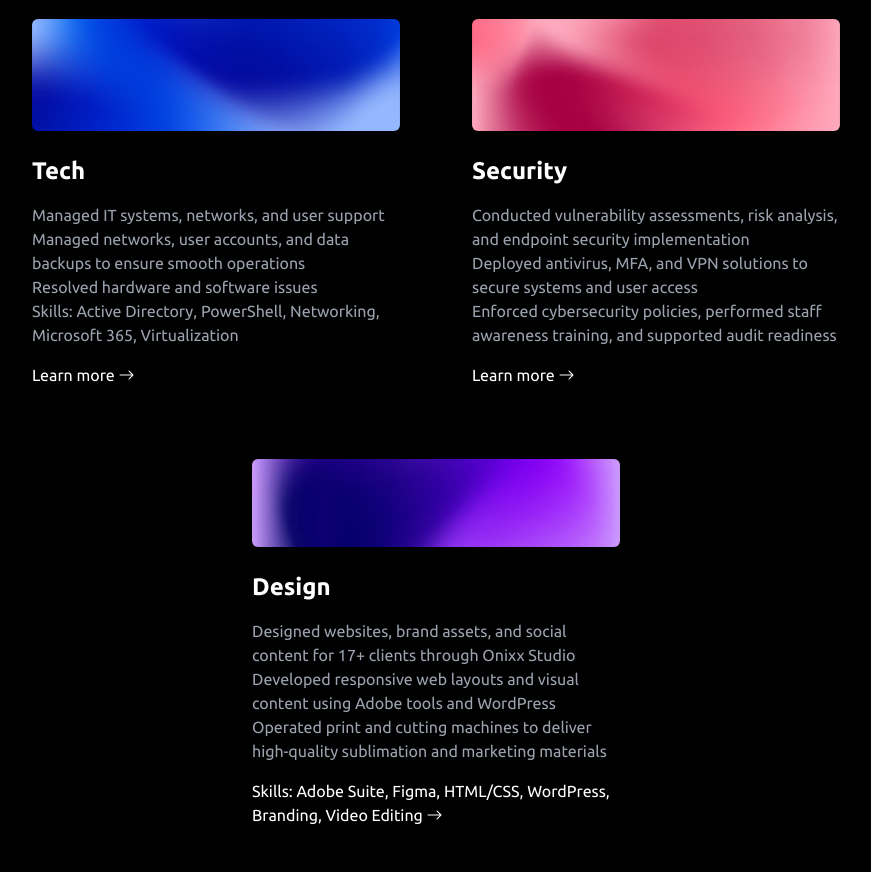
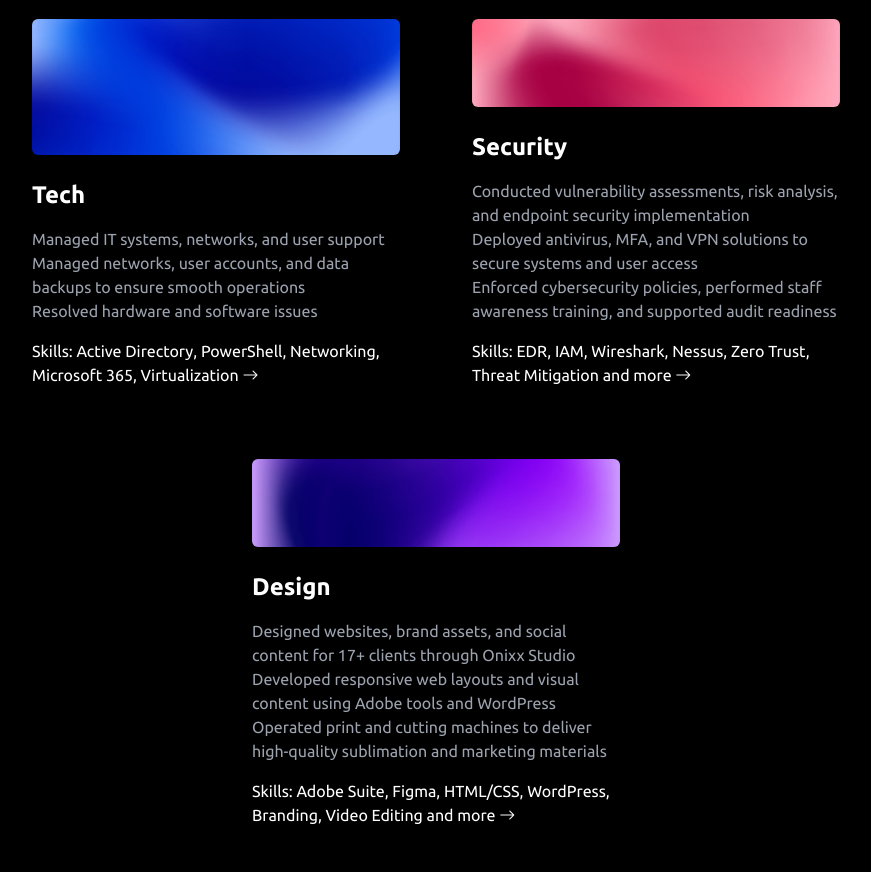
Before and after one commit to onixxstudio/neel, a website: page index.html in a window 1280 px wide. Shown: the part 4868-5740 px from the top of the page, without its empty margins (204-1075 px from the left). Drawn offline with nearby package versions, Linux system fonts and the light colour scheme.

Commit message:
Update index.html

```diff
--- a/index.html
+++ b/index.html
@@ -470,12 +470,10 @@
                         Managed networks, user accounts, and data backups to ensure smooth operations
                         <br />
 Resolved hardware and software issues
-                        <br />
-                        Skills: Active Directory, PowerShell, Networking, Microsoft 365, Virtualization
 
                     </p>
                     <span>
-                        <span>Learn more</span>
+                        <span> Skills: Active Directory, PowerShell, Networking, Microsoft 365, Virtualization</span>
                         <i class="bi bi-arrow-right"></i>
                     </span>
                 </a>
@@ -508,7 +506,7 @@ Enforced cybersecurity policies, performed staff awareness training, and support
 <br />
                     </p>
                     <span>
-                        <span>Learn more</span>
+                        <span>Skills: EDR, IAM, Wireshark, Nessus, Zero Trust, Threat Mitigation and more</span>
                         <i class="bi bi-arrow-right"></i>
                     </span>
                 </a>
@@ -541,7 +539,7 @@ Enforced cybersecurity policies, performed staff awareness training, and support
 
                     </p>
                     <span>
-                        <span>Skills: Adobe Suite, Figma, HTML/CSS, WordPress, Branding, Video Editing</span>
+                        <span>Skills: Adobe Suite, Figma, HTML/CSS, WordPress, Branding, Video Editing and more</span>
                         <i class="bi bi-arrow-right"></i>
                     </span>
                 </a>
```
